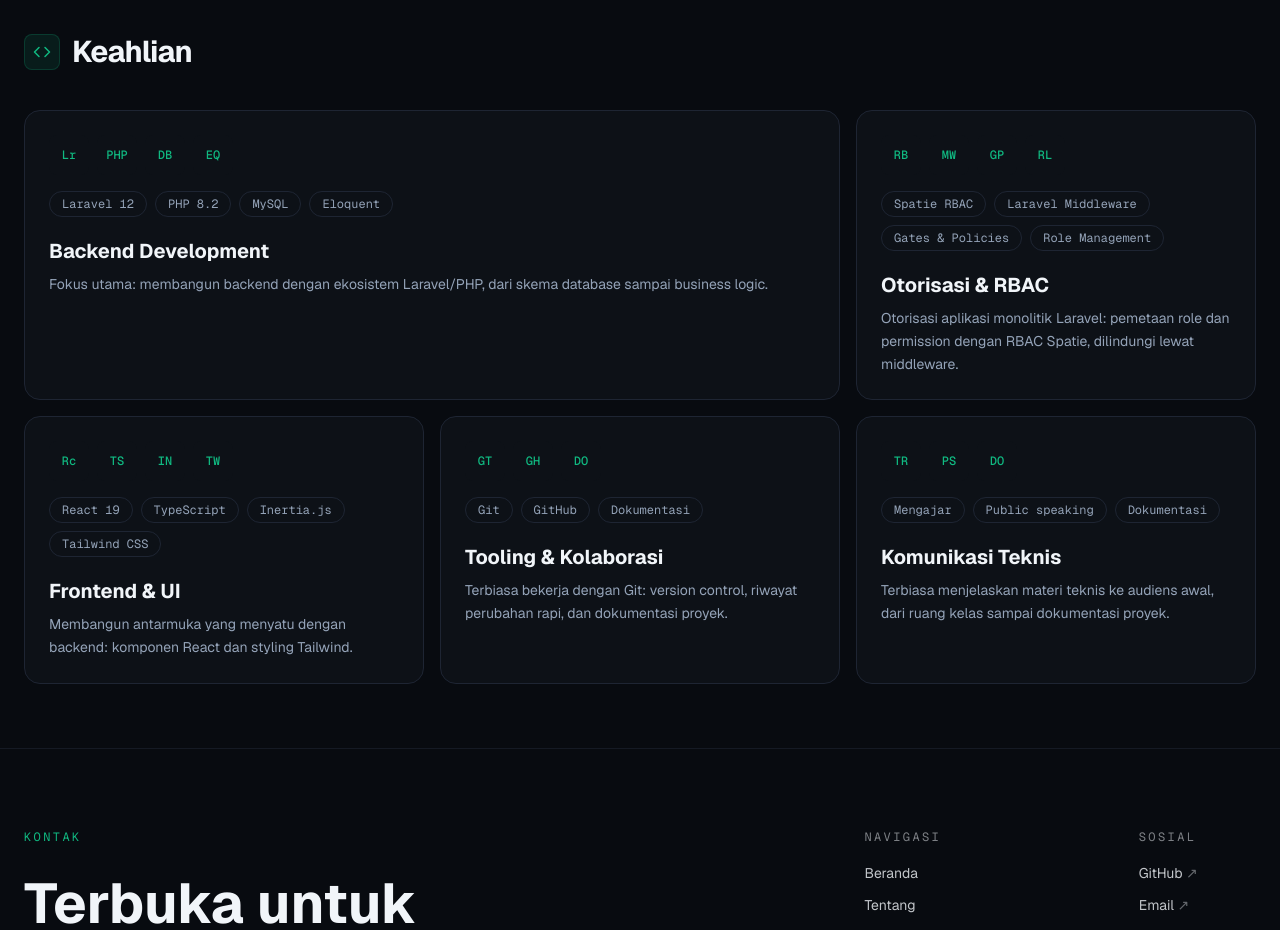
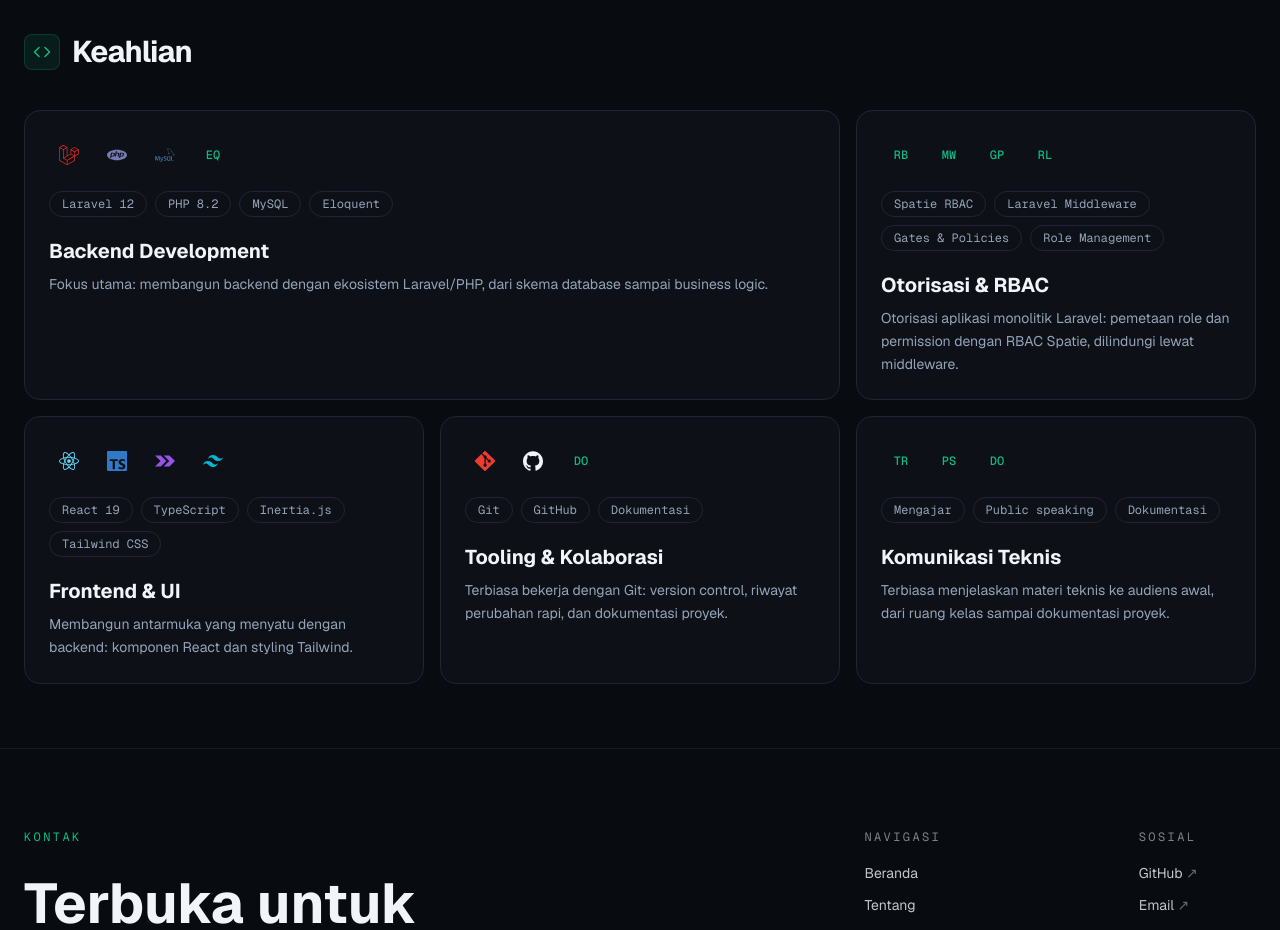
Before and after one commit to genta3131/portofolio-v1, a Next.js app: page / in a window 1280 px wide. Shown: the part 2420-3350 px from the top of the page. Built offline with nearby package versions, Linux system fonts and the light colour scheme.

Commit message:
keahlian: ikon brand berwarna (simple-icons) di tile gelap, monogram fallback, deklarasi TS lokal

```diff
--- a/components/skills.tsx
+++ b/components/skills.tsx
@@ -1,10 +1,28 @@
+import {
+  siGithub,
+  siGit,
+  siInertia,
+  siLaravel,
+  siMysql,
+  siPhp,
+  siReact,
+  siTailwindcss,
+  siTypescript,
+  type SimpleIcon,
+} from "simple-icons";
+
 const skills = [
   {
     title: "Backend Development",
     description:
       "Fokus utama: membangun backend dengan ekosistem Laravel/PHP, dari skema database sampai business logic.",
     stack: ["Laravel 12", "PHP 8.2", "MySQL", "Eloquent"],
-    tiles: ["Lr", "PHP", "DB", "EQ"],
+    tech: [
+      { label: "Laravel", icon: siLaravel },
+      { label: "PHP", icon: siPhp },
+      { label: "MySQL", icon: siMysql },
+      { label: "Eloquent", mono: "EQ" },
+    ],
     span: "md:col-span-2",
   },
   {
@@ -12,7 +30,12 @@ const skills = [
     description:
       "Otorisasi aplikasi monolitik Laravel: pemetaan role dan permission dengan RBAC Spatie, dilindungi lewat middleware.",
     stack: ["Spatie RBAC", "Laravel Middleware", "Gates & Policies", "Role Management"],
-    tiles: ["RB", "MW", "GP", "RL"],
+    tech: [
+      { label: "Spatie RBAC", mono: "RB" },
+      { label: "Middleware", mono: "MW" },
+      { label: "Gates & Policies", mono: "GP" },
+      { label: "Role Management", mono: "RL" },
+    ],
     span: "",
   },
   {
@@ -20,7 +43,12 @@ const skills = [
     description:
       "Membangun antarmuka yang menyatu dengan backend: komponen React dan styling Tailwind.",
     stack: ["React 19", "TypeScript", "Inertia.js", "Tailwind CSS"],
-    tiles: ["Rc", "TS", "IN", "TW"],
+    tech: [
+      { label: "React", icon: siReact },
+      { label: "TypeScript", icon: siTypescript },
+      { label: "Inertia.js", icon: siInertia },
+      { label: "Tailwind", icon: siTailwindcss },
+    ],
     span: "",
   },
   {
@@ -28,7 +56,11 @@ const skills = [
     description:
       "Terbiasa bekerja dengan Git: version control, riwayat perubahan rapi, dan dokumentasi proyek.",
     stack: ["Git", "GitHub", "Dokumentasi"],
-    tiles: ["GT", "GH", "DO"],
+    tech: [
+      { label: "Git", icon: siGit },
+      { label: "GitHub", icon: siGithub, light: true },
+      { label: "Dokumentasi", mono: "DO" },
+    ],
     span: "",
   },
   {
@@ -36,12 +68,52 @@ const skills = [
     description:
       "Terbiasa menjelaskan materi teknis ke audiens awal, dari ruang kelas sampai dokumentasi proyek.",
     stack: ["Mengajar", "Public speaking", "Dokumentasi"],
-    tiles: ["TR", "PS", "DO"],
+    tech: [
+      { label: "Mengajar", mono: "TR" },
+      { label: "Public speaking", mono: "PS" },
+      { label: "Dokumentasi", mono: "DO" },
+    ],
     span: "",
   },
 ];
 
-/** Keahlian: bento + kartu monogram, gaya v1 (rounded-lg, border halus). */
+type Tech = { label: string; icon?: SimpleIcon; mono?: string; light?: boolean };
+
+/** Tile ikon brand berwarna di atas permukaan gelap; tanpa logo resmi → monogram. */
+function TechTile({ t }: { t: Tech }) {
+  if (!t.icon) {
+    return (
+      <li
+        className="flex h-10 w-10 items-center justify-center rounded-lg bg-dark-card font-mono text-xs font-medium text-accent-emerald"
+        title={t.label}
+      >
+        {t.mono}
+      </li>
+    );
+  }
+  // GitHub hitam tak terbaca di tile gelap → pakai token foreground terang.
+  const color = t.light ? "var(--dark-foreground)" : `#${t.icon.hex}`;
+  return (
+    <li
+      className="flex h-10 w-10 items-center justify-center rounded-lg bg-dark-card"
+      title={t.label}
+    >
+      <svg
+        role="img"
+        aria-label={t.label}
+        viewBox="0 0 24 24"
+        width="20"
+        height="20"
+        fill={color}
+      >
+        <title>{t.label}</title>
+        <path d={t.icon.path} />
+      </svg>
+    </li>
+  );
+}
+
+/** Keahlian: bento + kartu; ikon brand simple-icons di tile gelap. */
 export function Skills() {
   return (
     <section id="keahlian" className="mx-auto max-w-[100rem] px-6 pb-16 pt-16">
@@ -64,13 +136,8 @@ export function Skills() {
             className={`flex flex-col rounded-card border border-border bg-card p-6 hover:border-accent-emerald/50 ${s.span}`}
           >
             <ul className="flex flex-wrap gap-2">
-              {s.tiles.map((t) => (
-                <li
-                  key={t}
-                  className="flex h-10 w-10 items-center justify-center rounded-lg bg-dark-card font-mono text-xs font-medium text-accent-emerald"
-                >
-                  {t}
-                </li>
+              {s.tech.map((t) => (
+                <TechTile key={t.label} t={t} />
               ))}
             </ul>
             <ul className="mt-4 flex flex-wrap gap-2">
--- /dev/null
+++ b/types/simple-icons.d.ts
@@ -0,0 +1,24 @@
+/** Deklarasi minimal untuk simple-icons: package.json v16 menjanjikan
+ *  index.d.ts tapi file tak terkirim (bug packaging). Jalur "icons/<slug>"
+ *  ada dan stabil, jadi cukup declare properti yang kita pakai. */
+declare module "simple-icons" {
+  export interface SimpleIcon {
+    title: string;
+    slug: string;
+    hex: string;
+    path: string;
+    source: string;
+    svg: string;
+    guidelines?: string;
+    license?: { type: string; url: string };
+  }
+  export const siGithub: SimpleIcon;
+  export const siGit: SimpleIcon;
+  export const siInertia: SimpleIcon;
+  export const siLaravel: SimpleIcon;
+  export const siMysql: SimpleIcon;
+  export const siPhp: SimpleIcon;
+  export const siReact: SimpleIcon;
+  export const siTailwindcss: SimpleIcon;
+  export const siTypescript: SimpleIcon;
+}
```
